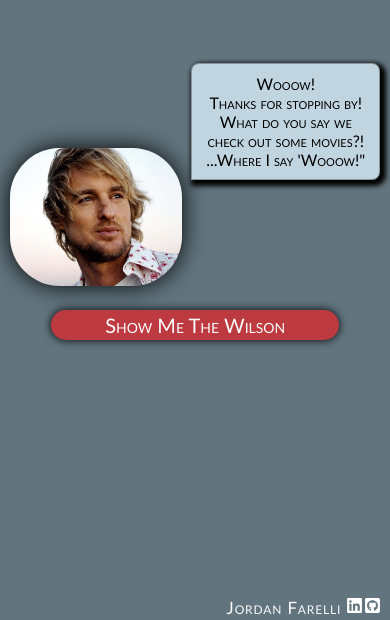
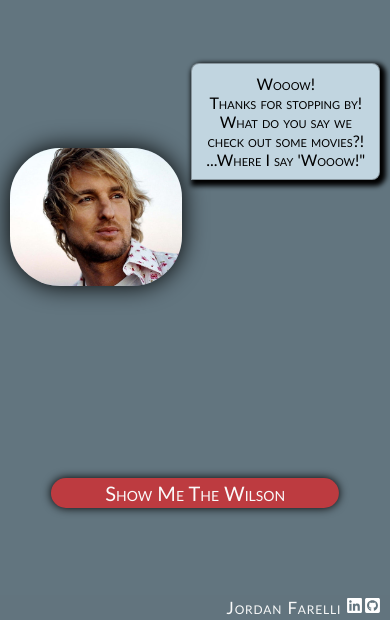
Before and after one commit to jfarelli/wow-factor, a React (Create React App) app: page / in a window 390 px wide. Shown: the part 224-844 px from the top of the page. Built offline with nearby package versions, Linux system fonts and the light colour scheme; no server answers.

Commit message:
Cypress testing and CSS tweaking

```diff
--- a/src/components/ErrorPage/ErrorPage.css
+++ b/src/components/ErrorPage/ErrorPage.css
@@ -134,7 +134,7 @@
 
   .error-container-for-button {
     /* position: fixed; */
-    top: 65%;
+    top: 85%;
     /* right: 0%; */
     transform: translate(-50%, -50%);
   }
--- a/src/components/LandingPage/LandingPage.css
+++ b/src/components/LandingPage/LandingPage.css
@@ -117,7 +117,7 @@
 
   .container-for-button {
     /* position: fixed; */
-    top: 65%;
+    top: 85%;
     /* left: 50%; */
     transform: translate(-50%, -50%);
   }
```
Also changed, not shown: 1 other file (tests, documents, lock files or other folders).
